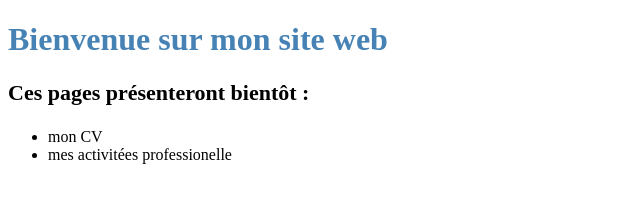
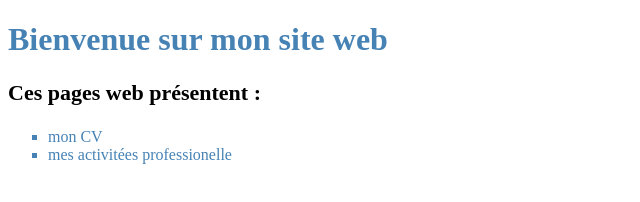
Before and after one commit to Fagetino/MonSiteWeb, a plain HTML site: page index.html in a window 1280 px wide. Shown: the whole page, without its empty margins (0-640 px from the left). Drawn offline with Linux system fonts and the light colour scheme.

Commit message:
mise en place du css des puces

```diff
--- a/charteGraphique.css
+++ b/charteGraphique.css
@@ -8,3 +8,9 @@ p
   font-size: 22px;
   font-weight: bold;
 }
+
+li
+{
+  list-style: square;
+  color: steelblue;
+}
--- a/index.html
+++ b/index.html
@@ -8,7 +8,7 @@
   <body>
     <h1>Bienvenue sur mon site web</h1>
     <p>
-      Ces pages présenteront bientôt :
+      Ces pages web présentent :
     </p>
         <ul>
           <li>mon CV</li>
```
